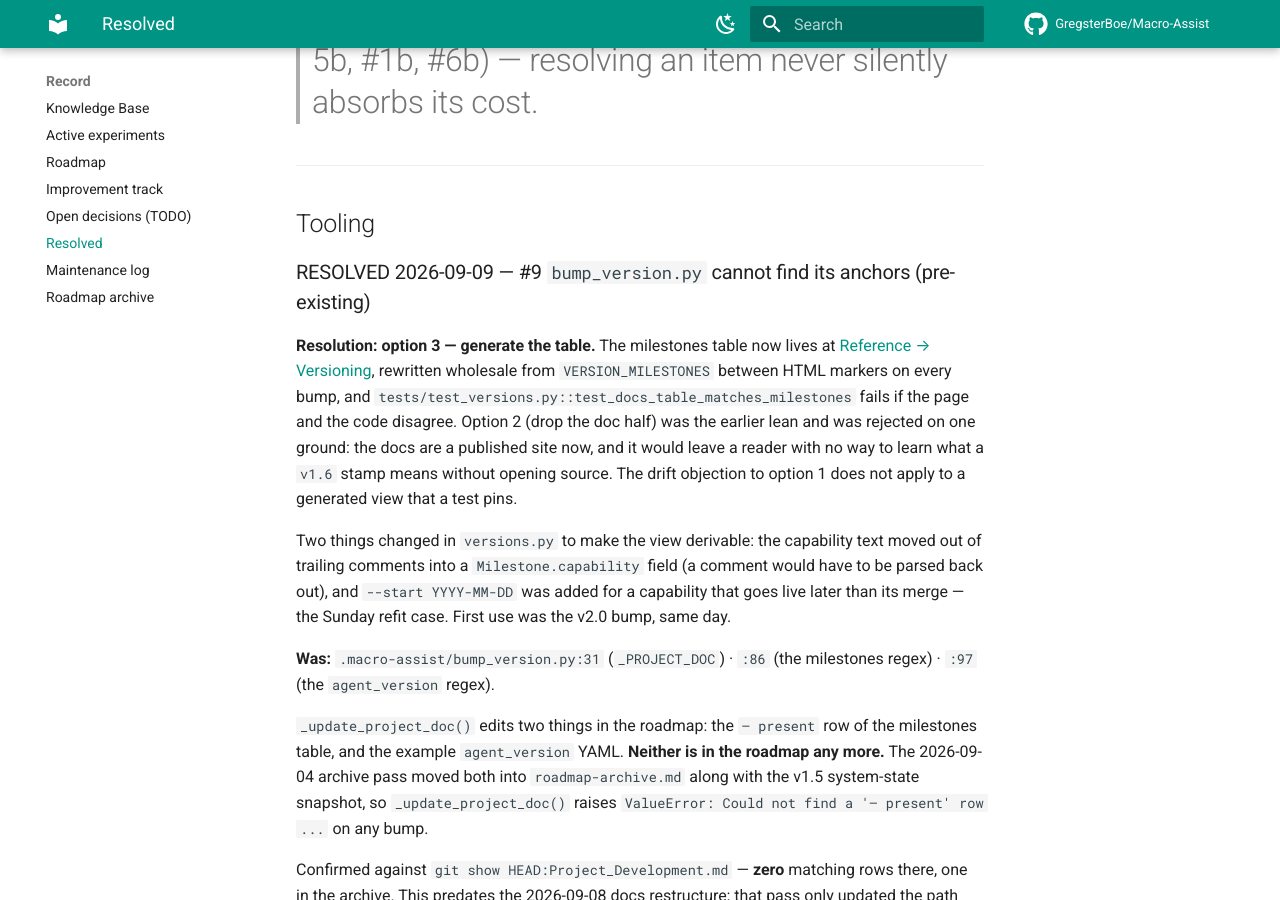
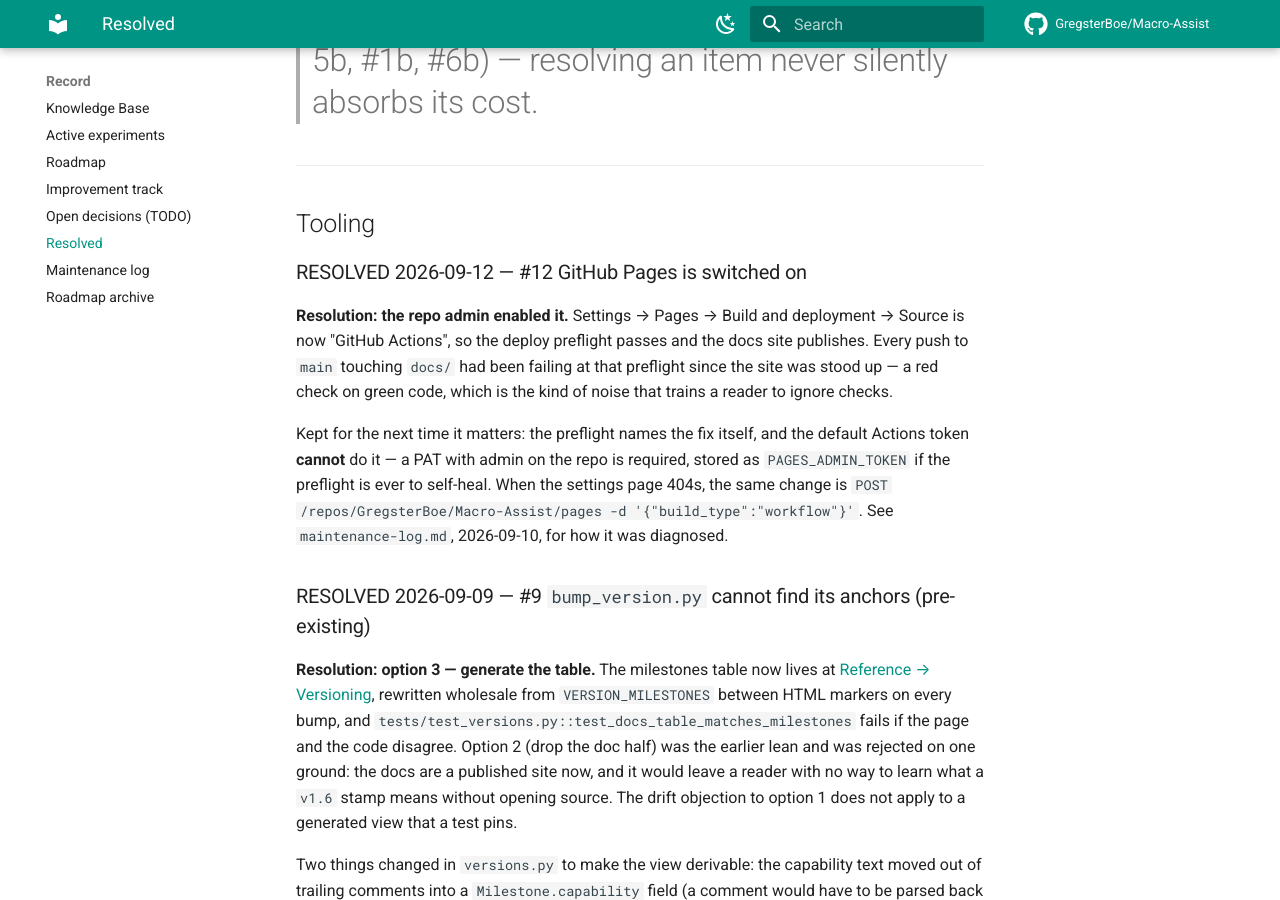
Before and after one commit to GregsterBoe/Macro-Assist, an MkDocs documentation site: the page built from docs/record/resolved.md, in a window 1280 px wide and 900 px high, scrolled down 456 px. Built offline with MkDocs 1.6.1 and Material for MkDocs 9.7.7, drawn with Linux system fonts in a browser that asks for light colours; comment, search, counter and statistics services are not loaded.

Commit message:
updated outdated docs

```diff
--- a/docs/record/resolved.md
+++ b/docs/record/resolved.md
@@ -16,6 +16,20 @@ questions.
 ---
 
 ## Tooling
+
+### RESOLVED 2026-09-12 — #12 GitHub Pages is switched on
+**Resolution: the repo admin enabled it.** Settings → Pages → Build and
+deployment → Source is now "GitHub Actions", so the deploy preflight passes and
+the docs site publishes. Every push to `main` touching `docs/` had been failing
+at that preflight since the site was stood up — a red check on green code, which
+is the kind of noise that trains a reader to ignore checks.
+
+Kept for the next time it matters: the preflight names the fix itself, and the
+default Actions token **cannot** do it — a PAT with admin on the repo is
+required, stored as `PAGES_ADMIN_TOKEN` if the preflight is ever to
+self-heal. When the settings page 404s, the same change is
+`POST /repos/GregsterBoe/Macro-Assist/pages -d '{"build_type":"workflow"}'`.
+See `maintenance-log.md`, 2026-09-10, for how it was diagnosed.
 
 ### RESOLVED 2026-09-09 — #9 `bump_version.py` cannot find its anchors (pre-existing)
 **Resolution: option 3 — generate the table.** The milestones table now lives at
```
Also changed, not shown: CLAUDE.md (+5 -3 lines), docs/record/todo.md (+3 -13 lines), docs/reference/operations.md (+2 -1 lines).
